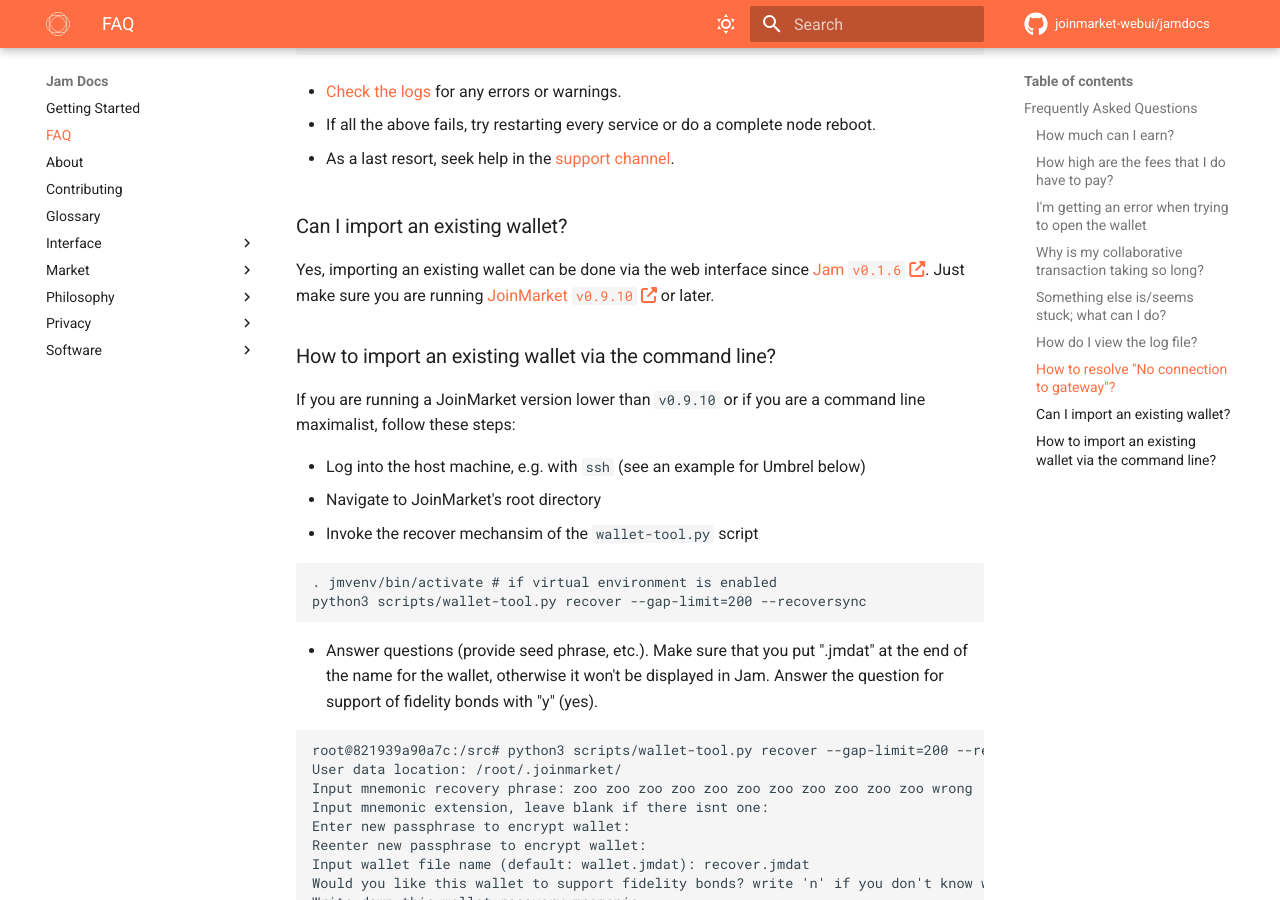
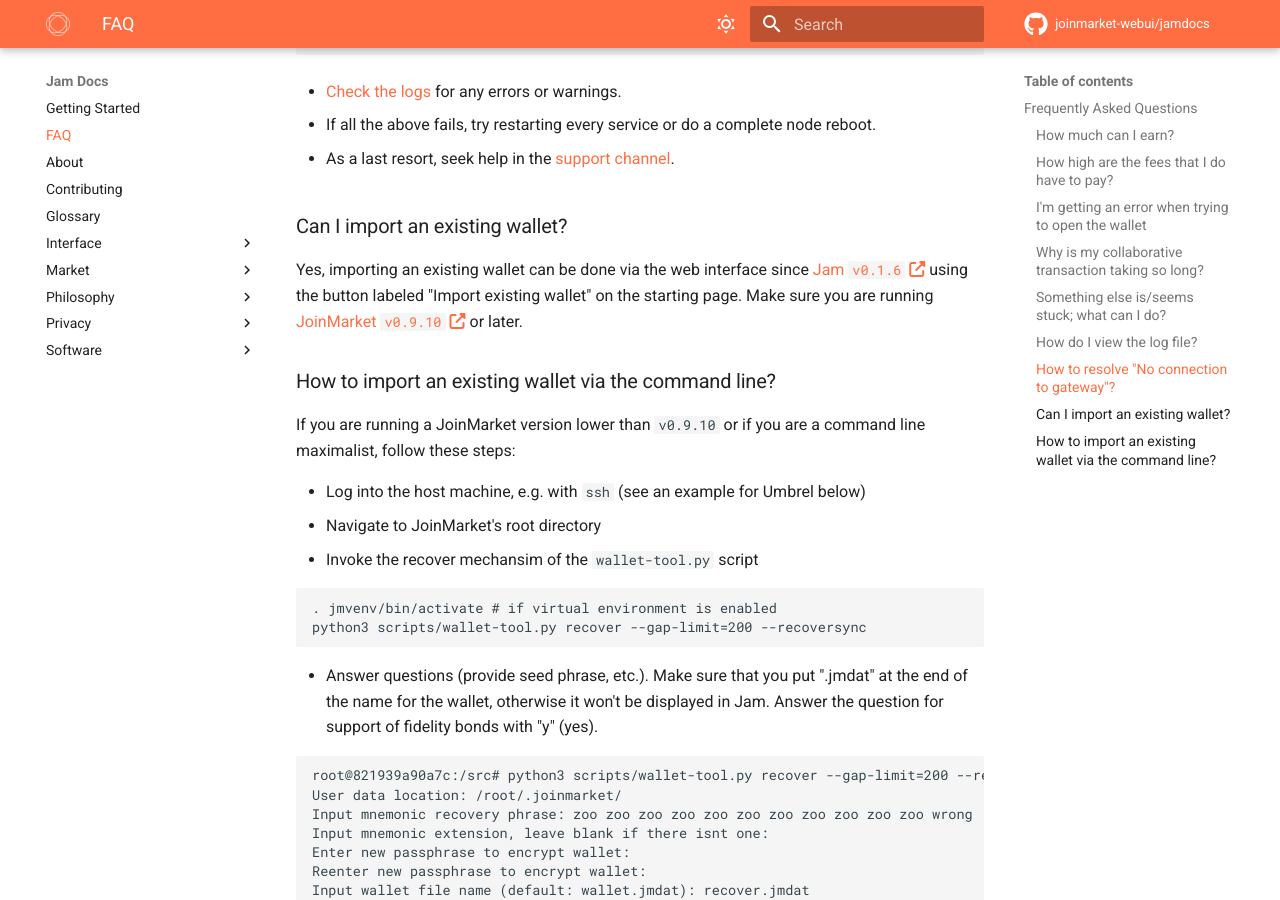
Before and after one commit to joinmarket-webui/jamdocs, an MkDocs documentation site: the page built from docs/FAQ.md, in a window 1280 px wide and 900 px high, scrolled down 2959 px. Built offline with MkDocs 1.6.1 and Material for MkDocs 9.7.7, drawn with Linux system fonts in a browser that asks for light colours; nearby versions of some CDN libraries; comment, search, counter and statistics services are not loaded.

Commit message:
docs(faq): more info about wallet import

```diff
--- a/docs/FAQ.md
+++ b/docs/FAQ.md
@@ -160,8 +160,9 @@
 
 ### Can I import an existing wallet?
 
-Yes, importing an existing wallet can be done via the web interface since [Jam `v0.1.6`][jam-v0-1-6].
-Just make sure you are running [JoinMarket `v0.9.10`][jm-v0-9-10] or later.
+Yes, importing an existing wallet can be done via the web interface since [Jam `v0.1.6`][jam-v0-1-6]
+using the button labeled "Import existing wallet" on the starting page.
+Make sure you are running [JoinMarket `v0.9.10`][jm-v0-9-10] or later.
 
 [jam-v0-1-6]: https://github.com/joinmarket-webui/jam/releases/tag/v0.1.6
 [jm-v0-9-10]: https://github.com/JoinMarket-Org/joinmarket-clientserver/releases/tag/v0.9.10
```
